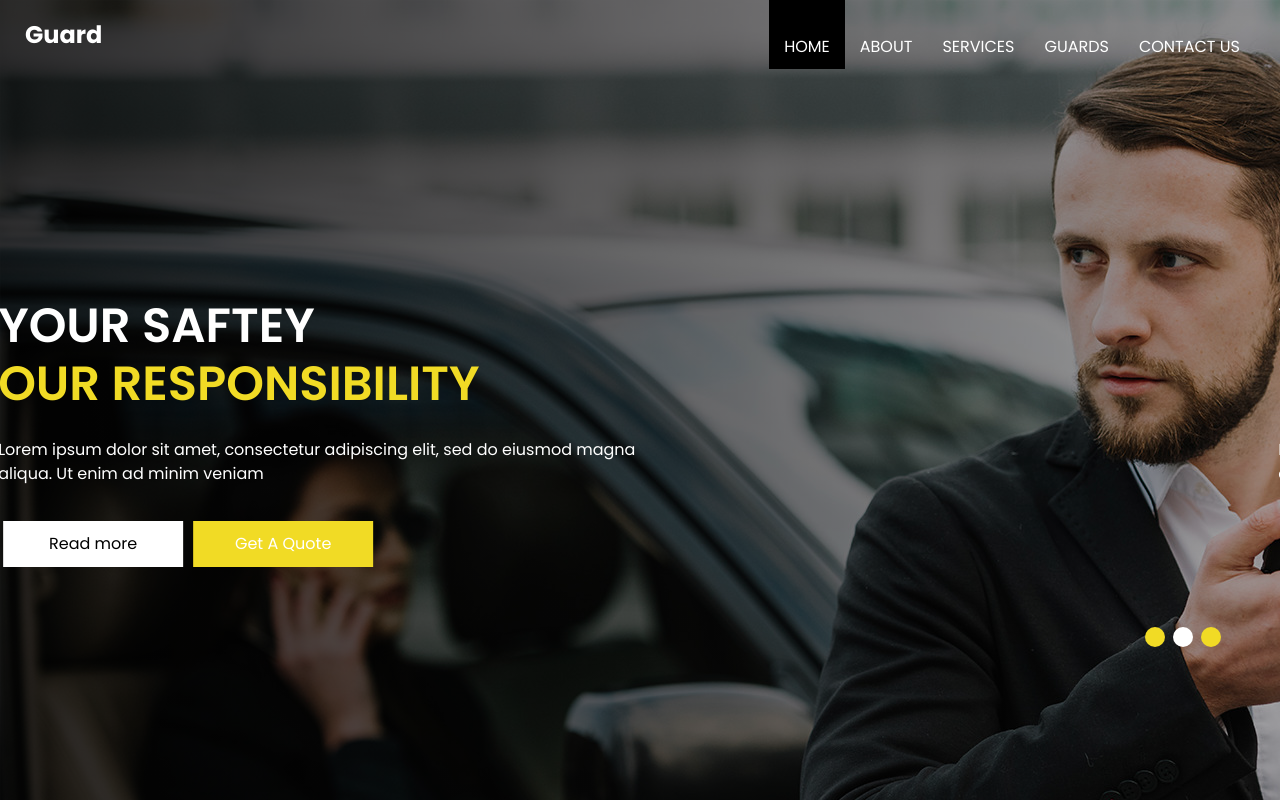
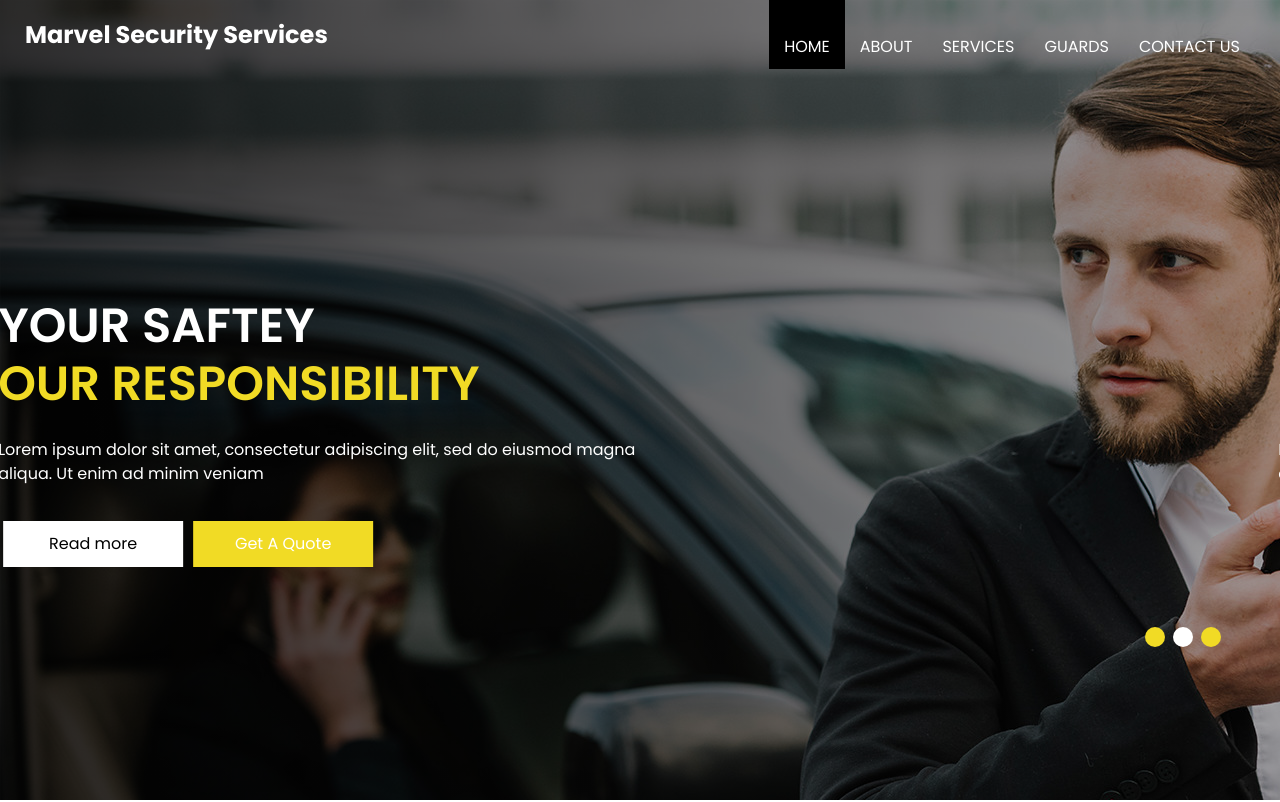
Before and after one commit to aakash8930/guard, a plain HTML site: page index.html in a window 1280 px wide. Shown: the top 802 px of the page. Drawn offline with Linux system fonts and the light colour scheme.

Commit message:
Update index.html

```diff
--- a/index.html
+++ b/index.html
@@ -43,7 +43,7 @@
           <nav class="navbar navbar-expand-lg custom_nav-container">
             <a class="navbar-brand" href="index.html">
               <span>
-                Guard
+                Marvel Security Services
               </span>
             </a>
             <button class="navbar-toggler" type="button" data-toggle="collapse" data-target="#navbarSupportedContent" aria-controls="navbarSupportedContent" aria-expanded="false" aria-label="Toggle navigation">
```
